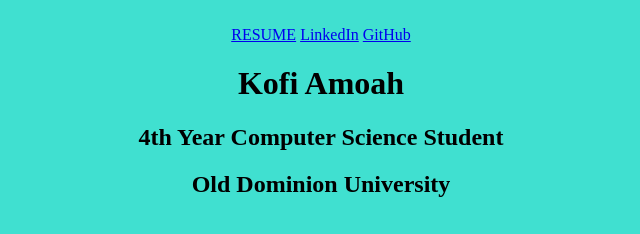
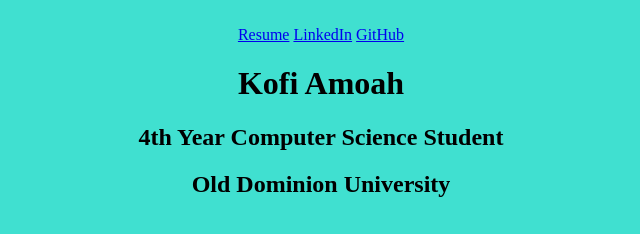
Before and after one commit to kamoah233/personal-webs_portf_proj, a plain HTML site: page index.html in a window 1280 px wide. Shown: the top 234 px of the page, 319-959 px from the left. Drawn offline with Linux system fonts and the light colour scheme.

Commit message:
minor change

```diff
--- a/index.html
+++ b/index.html
@@ -9,8 +9,8 @@
 <br>
 
 <body>
-    <div class="navbar">
-        <a href= "RESUME.pdf">RESUME</a>
+    <div class="topbar">
+        <a href= "RESUME.pdf">Resume</a>
         <a href="https://www.linkedin.com/in/kofi-amoah-7b353119b/">LinkedIn</a>
         <a href="https://github.com/kamoah233">GitHub</a>
     </div>
```
